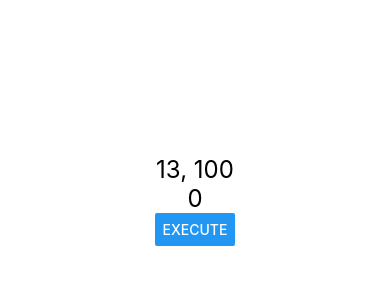
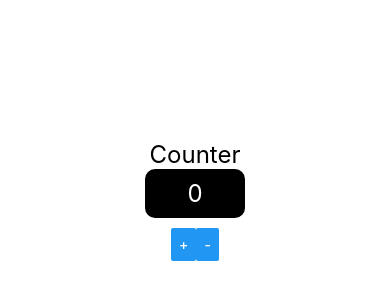
Before and after one commit to renato3x/react-native-studies, a React Native app in the folder exercises/: screen / in a window 390 px wide. Shown: the part 222-522 px from the top of the page. Built offline with nearby package versions, Linux system fonts and the light colour scheme.

Commit message:
add: counter v2

```diff
--- a/exercises/src/App.js
+++ b/exercises/src/App.js
@@ -8,6 +8,7 @@ import RandomNumber from './components/RandomNumber';
 import { View, StyleSheet } from 'react-native';
 import DirectRoot from './components/direct/Root';
 import IndirectRoot from './components/indirect/Root';
+import CounterV2 from './components/counterv2/CounterV2';
 
 // View -> Componente base para a visualização dos outros componentes
 // Text -> Onde colocamos os textos da aplicação mobile
@@ -31,8 +32,9 @@ export default function App() {
       {/* <AppButton/> */}
       {/* <Counter/>
       <Counter initial={0} step={5}/> */}
-      <DirectRoot/>
-      <IndirectRoot/>
+      {/* <DirectRoot/>
+      <IndirectRoot/> */}
+      <CounterV2/>
     </View>
   );
 }
--- /dev/null
+++ b/exercises/src/components/counterv2/CounterV2.js
@@ -0,0 +1,28 @@
+import { Text } from 'react-native';
+import CounterV2Display from './CounterV2Display';
+import styles from '../styles';
+import CounterV2Actions from './CounterV2Actions';
+import { useState } from 'react';
+
+export default function CounterV2() {
+  const [value, setValue]  = useState(0);
+
+  function handleIncrement() {
+    setValue(value + 1);
+  }
+
+  function handleDecrement() {
+    setValue(value - 1);
+  }
+
+  return (
+    <>
+      <Text style={styles.text}>Counter</Text>
+      <CounterV2Display value={value}/>
+      <CounterV2Actions
+        onIncrement={handleIncrement}
+        onDecrement={handleDecrement}
+      />
+    </>
+  )
+}
--- /dev/null
+++ b/exercises/src/components/counterv2/CounterV2Actions.js
@@ -0,0 +1,23 @@
+import { Button, StyleSheet, View } from "react-native";
+
+export default function CounterV2Actions({ onIncrement, onDecrement }) {
+  return (
+    <View style={style.container}>
+      <Button
+        title="+"
+        onPress={onIncrement}
+      />
+      <Button
+        title="-"
+        onPress={onDecrement}
+      />
+    </View>
+  )
+}
+
+const style = StyleSheet.create({
+  container: {
+    flexDirection: 'row',
+    marginTop: 10
+  }
+});
--- /dev/null
+++ b/exercises/src/components/counterv2/CounterV2Display.js
@@ -0,0 +1,23 @@
+import { StyleSheet, Text, View } from 'react-native';
+import styles from '../styles';
+
+export default function CounterV2Display({ value }) {
+  return (
+    <View style={style.display}>
+      <Text style={[styles.text, style.displayText]}>{value}</Text>
+    </View>
+  )
+}
+
+const style = StyleSheet.create({
+  display: {
+    backgroundColor: '#000',
+    padding: 10,
+    borderRadius: 10,
+    width: 100
+  },
+  displayText: {
+    color: '#fff',
+    textAlign: 'center'
+  }
+});
```
